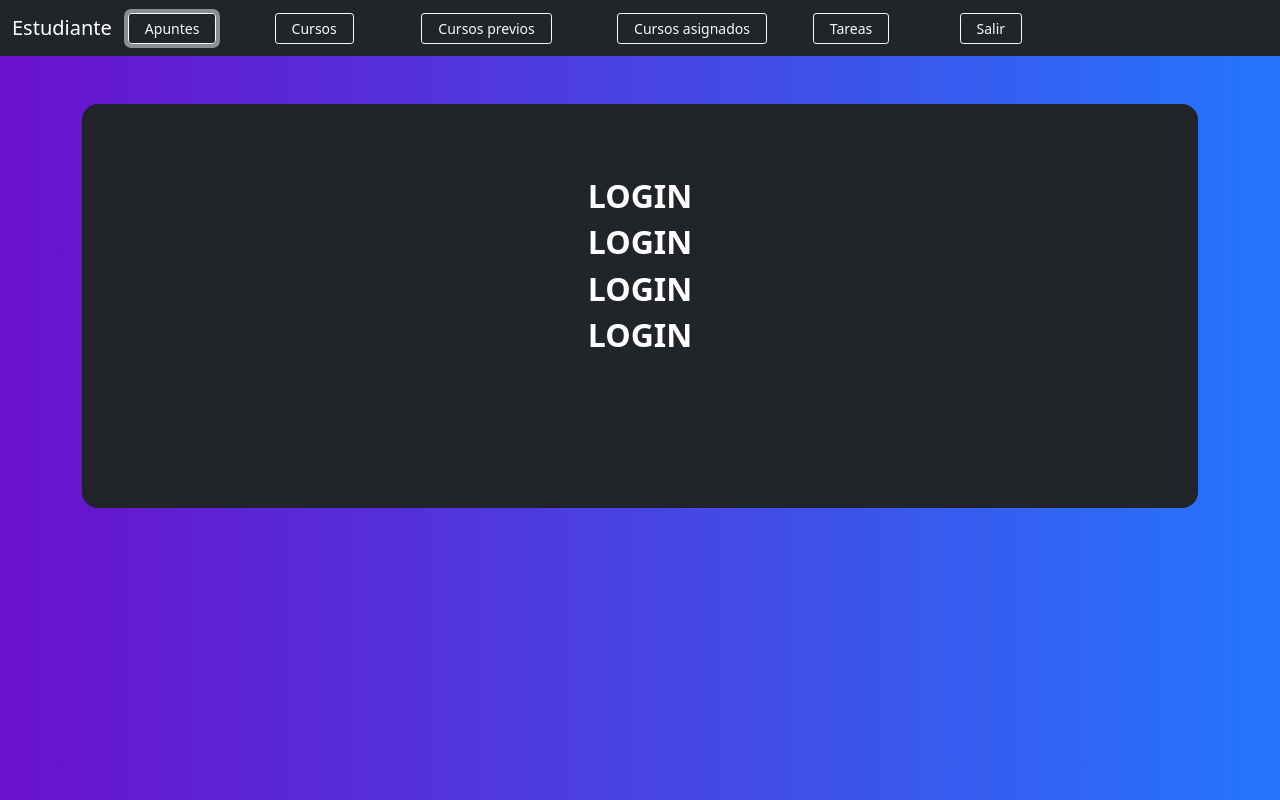
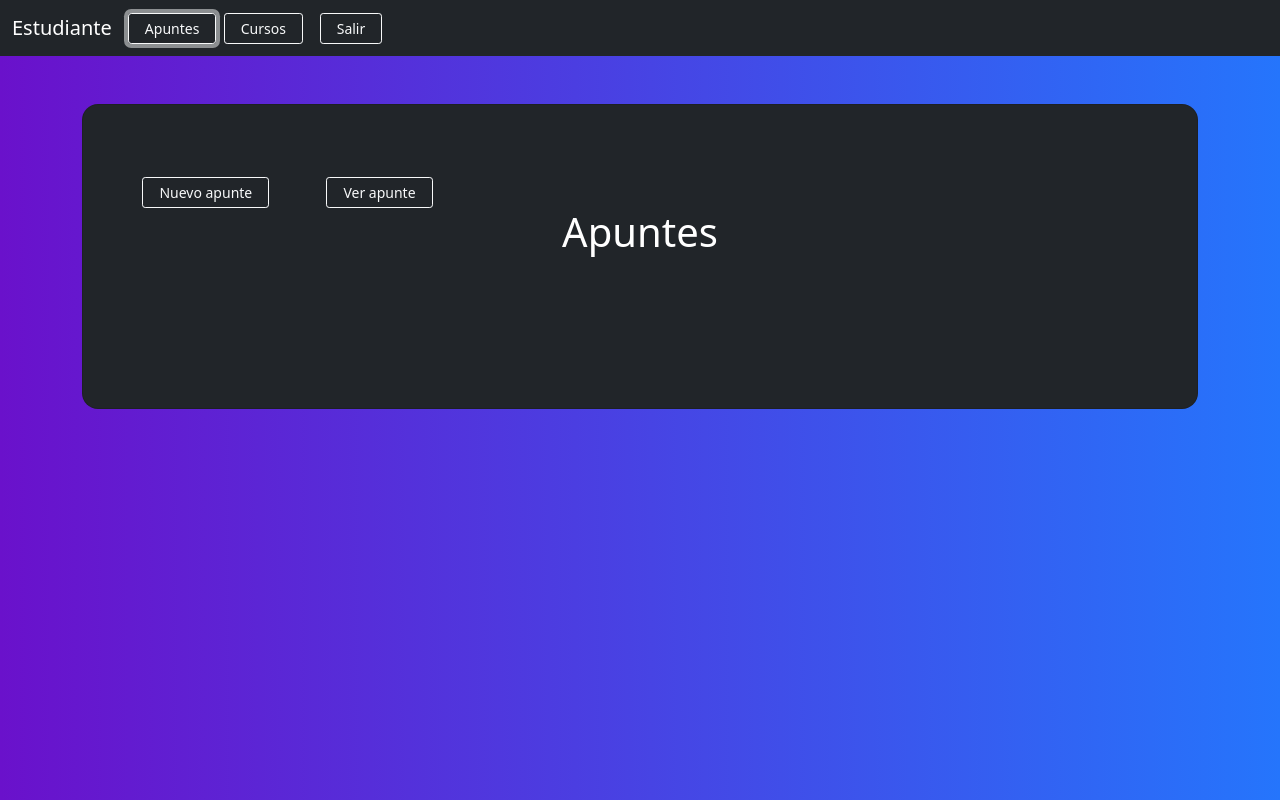
Before and after one commit to f-magdiel/EDD_SmartClass_201801449, a React (Create React App) app in the folder Fase_3/front/: page /estudiante in a window 1280 px wide. Both pictures are taken after a click on the button "Apuntes". Built offline with nearby package versions, Linux system fonts and the light colour scheme.

Commit message:
Nuevo apunte, ver, btn + diseño

```diff
--- a/Fase_3/front/src/App.js
+++ b/Fase_3/front/src/App.js
@@ -5,8 +5,9 @@ import {BrowserRouter as Router,Route,Switch} from 'react-router-dom';
 import Login from "./Componentes/Login";
 import Registro from "./Componentes/Registro";
 import Admin from "./Componentes/Admin";
-import Inicio from "./Componentes/Inicio"
-import Estudiante from "./Componentes/Estudiante"
+import Inicio from "./Componentes/Inicio";
+import Estudiante from "./Componentes/Estudiante";
+import Apunte from "./Componentes/Apunte";
 
 import "./App.css";
 
@@ -21,6 +22,7 @@ function App(){
       <Route exact path="/registro" component={Registro}/>
       <Route exact path="/admin" component={Admin}/>
       <Route exact path="/estudiante" component={Estudiante}/>
+      <Route exact path="/apunte" component={Apunte}/>
       </Switch>
     </Router>
 
--- /dev/null
+++ b/Fase_3/front/src/Componentes/Apunte.js
@@ -0,0 +1,43 @@
+import React,{useState} from "react";
+import Nuevo from "./Apuntes/Nuevo"
+
+function Apunte(){
+
+    const [nuevo,setNuevo] = useState(false);
+
+    function nuevoApunte(){
+        setNuevo(true);
+
+    }
+    return(
+
+        <div>
+            <div className="row">
+            <div className="col-sm-2">
+            <button
+                className="btn btn-outline-light btn-sm px-3"
+                type="submit"
+                onClick={nuevoApunte}
+                >Nuevo apunte
+            </button>
+            </div>
+            <div className="col-sm-2">
+            <button
+                className="btn btn-outline-light btn-sm px-3"
+                type="submit"  >Ver apunte
+            </button>
+            </div>
+
+        </div>
+        <div>
+            {nuevo?<Nuevo/>
+            :<h1>Apuntes</h1>
+
+            }
+        </div>
+        </div>
+
+    )
+}
+
+export default Apunte;
--- /dev/null
+++ b/Fase_3/front/src/Componentes/Apuntes/Nuevo.js
@@ -0,0 +1,53 @@
+import React,{useState} from "react";
+
+function Nuevo (){
+
+    const [datos,setDatos] = useState ({
+        titulo:'',
+        contenido:''
+    });
+
+    const handleInputChange = (event) =>{
+        console.log(event.target.value)
+        setDatos({
+            ...datos,
+            [event.target.name]:event.target.value
+        })
+    }
+    return(
+        <div>
+        <div>
+        <div className="mb-3">
+          <label htmlFor="exampleFormControlInput1" className="form-label">Titulo</label>
+          <input
+          type="text"
+          className="form-control"
+          id="exampleFormControlInput1"
+          placeholder="Título"
+          name="titulo"
+          onChange={handleInputChange}
+          />
+        </div>
+        <div className="mb-3">
+          <label htmlFor="exampleFormControlTextarea1" className="form-label">Contenido</label>
+          <textarea
+          className="form-control"
+          id="exampleFormControlTextarea1"
+          rows={10}
+          defaultValue={""}
+          name="contenido"
+          onChange={handleInputChange}
+          />
+        </div>
+      </div>
+        <div className="col-sm-2">
+            <button
+                className="btn btn-outline-light btn-sm px-3"
+                type="submit"  >Guardar
+            </button>
+        </div>
+        </div>
+    )
+}
+
+export default Nuevo;
--- /dev/null
+++ b/Fase_3/front/src/Componentes/Curso.js
@@ -0,0 +1,10 @@
+import React from "react";
+
+function Curso(){
+
+    return(
+        <h1>Curso</h1>
+    )
+}
+
+export default Curso;
--- a/Fase_3/front/src/Componentes/Estudiante.js
+++ b/Fase_3/front/src/Componentes/Estudiante.js
@@ -1,7 +1,23 @@
-import React from "react";
+import React,{useState} from "react";
+import {Link} from 'react-router-dom';
 
+import Apunte from "./Apunte";
+import Curso from "./Curso";
+function Estudiante(){
 
-function Estudiante(){
+    const [banderaApunte,setBanderaApunte] = useState(false);
+    const [banderaCurso,setBanderaCurso] = useState(false);
+
+    function Apuntes(){
+        setBanderaApunte(true);
+        setBanderaCurso(false);
+    }
+
+    function Cursos(){
+        setBanderaCurso(true);
+        setBanderaApunte(false);
+    }
+
     return(
     <section className="vh-100 gradient-custom">
       <nav className="navbar navbar-expand-lg bg-dark navbar-dark ">
@@ -16,41 +32,28 @@ function Estudiante(){
         {/* Collapsible wrapper */}
         <div className="collapse navbar-collapse" id="navbarSupportedContent">
           <ul className="navbar-nav me-auto mb-4 mb-lg-0">
-          <div className="col-md-3">
+          <div className="col-md-5">
+
             <button
                 className="btn btn-outline-light btn-sm px-3"
-                type="submit"  >Apuntes
+                type="submit"
+                onClick={Apuntes}
+                >Apuntes
+
             </button>
+
             </div>
-            <div className="col-md-3">
+            <div className="col-md-5">
             <button
                 className="btn btn-outline-light btn-sm px-3"
-                type="submit"  >Cursos
+                type="submit"
+                onClick={Cursos}
+                >Cursos
+
             </button>
             </div>
 
-            <div className="col-md-4">
-            <button
-                className="btn btn-outline-light btn-sm px-3"
-                type="submit"  >Cursos previos
-            </button>
-            </div>
-
-            <div className="col-md-4">
-            <button
-                className="btn btn-outline-light btn-sm px-3"
-                type="submit"  >Cursos asignados
-            </button>
-            </div>
-
-            <div className="col-md-3">
-            <button
-                className="btn btn-outline-light btn-sm px-3"
-                type="submit"  >Tareas
-            </button>
-            </div>
-
-            <div className="col-md-3">
+            <div className="col-md-5">
             <button
                 className="btn btn-outline-light btn-sm px-3"
                 type="submit"  >Salir
@@ -67,10 +70,11 @@ function Estudiante(){
                            <div className="card bg-dark text-white" style={{borderRadius: '1rem'}}>
                                <div className="card-body p-5 text-center">
                                    <div className="mb-md-5 mt-md-4 pb-5">
-                                       <h2 className="fw-bold mb-2 text-uppercase">Login</h2>
-                                       <h2 className="fw-bold mb-2 text-uppercase">Login</h2>
-                                       <h2 className="fw-bold mb-2 text-uppercase">Login</h2>
-                                       <h2 className="fw-bold mb-2 text-uppercase">Login</h2>
+
+                                    {banderaApunte?<Apunte/>
+                                    :banderaCurso?<Curso/>
+                                    :<h1>Bienvenido</h1>
+                                    }
 
                                     </div>
 
```
